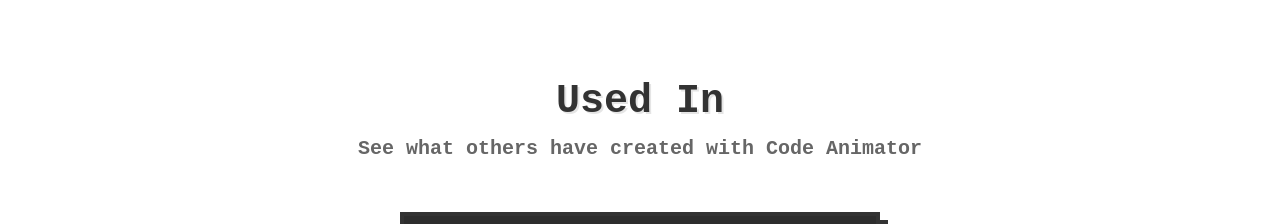
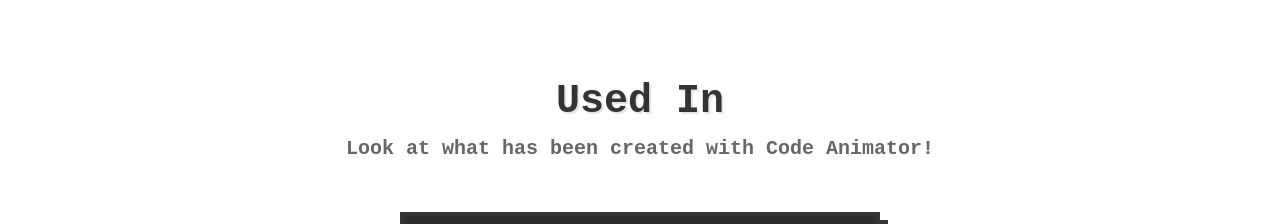
Before and after one commit to HeyItsJhello/CodeAnimator, a React (Vite) app in the folder frontend/: page / in a window 1280 px wide. Shown: the part 4220-4444 px from the top of the page. Built offline with nearby package versions, Linux system fonts and the light colour scheme; no server answers; a web font is replaced by a local one.

Commit message:
Updated UseIN.jsx again, to update the tagline

```diff
--- a/frontend/src/Components/Landing/UsedIn.jsx
+++ b/frontend/src/Components/Landing/UsedIn.jsx
@@ -34,7 +34,7 @@
           viewport={{ once: true }}
           transition={{ duration: 0.5, delay: 0.1 }}
         >
-          See what others have created with Code Animator
+          Look at what has been created with Code Animator!
         </motion.p>
         <div className="used-in__slider">
           <motion.div
```
